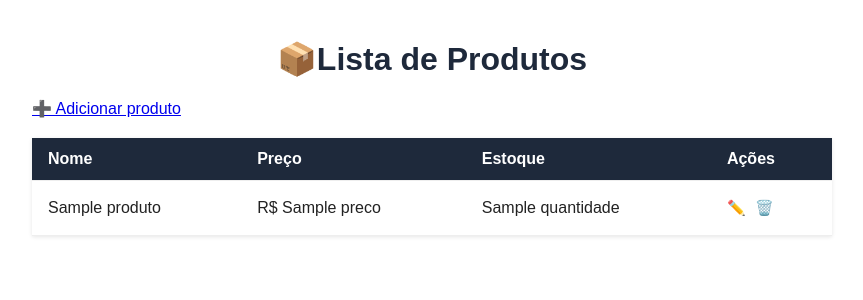
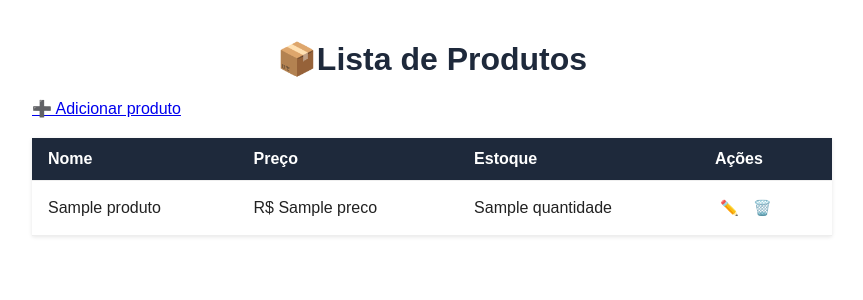
Before and after one commit to luzkaum/estoque-django, a Django app: template produtos/templates/produtos/lista.html in a window 1280 px wide. Shown: the top 300 px of the page, without its empty margins (208-1071 px from the left). Run offline with Django 5.2, Linux system fonts and the light colour scheme; the template is opened without the code that fills it: most values are stand-ins (such as "Sample title", 1, 10 or a date in 2020).

Commit message:
New: CRUD implementado

```diff
--- a/produtos/static/produtos/style.css
+++ b/produtos/static/produtos/style.css
@@ -33,7 +33,6 @@ tr:hover{
 .botao_editar {
     display: inline-block;
     color: #fff;
-<<<<<<< HEAD
     padding: 6px 5px;
     border-radius: 6px;
     font-size: 15px;
@@ -58,7 +57,6 @@ tr:hover{
 
 .botao_deletar:hover{
     background-color: red;
-=======
     padding: 6px 10px;
     border-radius: 6px;
     text-decoration: none;
@@ -67,6 +65,5 @@ tr:hover{
 }
 
 .botao_editar:hover {
->>>>>>> 80209da95c96f7485ed17aaf2b867987f3856a55
     transform: scale(1.3);
 }
```
